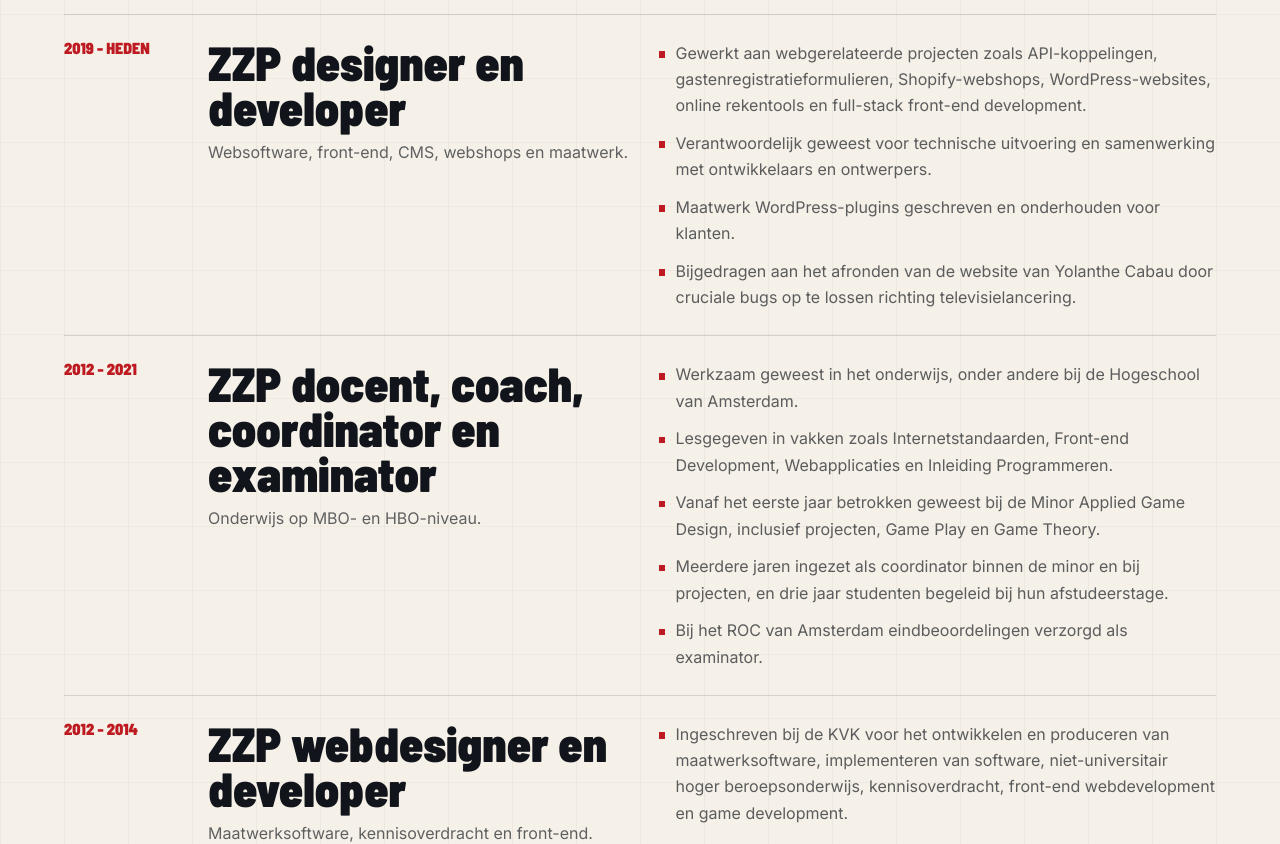
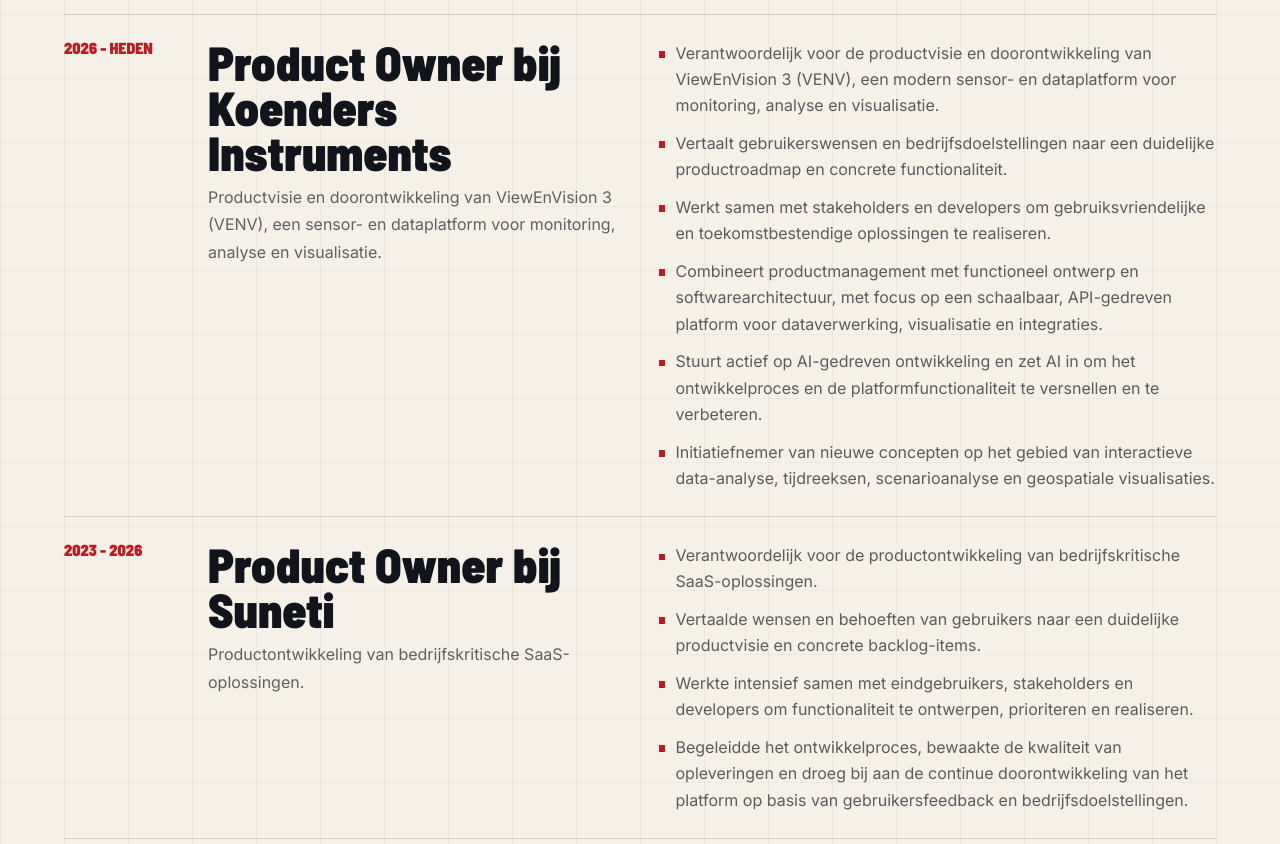
Before and after one commit to jleenman/vassal, a Nuxt app: page /cv in a window 1280 px wide. Shown: the part 1649-2493 px from the top of the page. Built offline with nearby package versions, Linux system fonts and the light colour scheme.

Commit message:
Update CV work history

```diff
--- a/pages/cv.vue
+++ b/pages/cv.vue
@@ -42,7 +42,31 @@
 
 const workExperience = [
   {
-    period: '2019 - heden',
+    period: '2026 - heden',
+    role: 'Product Owner bij Koenders Instruments',
+    context: 'Productvisie en doorontwikkeling van ViewEnVision 3 (VENV), een sensor- en dataplatform voor monitoring, analyse en visualisatie.',
+    details: [
+      'Verantwoordelijk voor de productvisie en doorontwikkeling van ViewEnVision 3 (VENV), een modern sensor- en dataplatform voor monitoring, analyse en visualisatie.',
+      'Vertaalt gebruikerswensen en bedrijfsdoelstellingen naar een duidelijke productroadmap en concrete functionaliteit.',
+      'Werkt samen met stakeholders en developers om gebruiksvriendelijke en toekomstbestendige oplossingen te realiseren.',
+      'Combineert productmanagement met functioneel ontwerp en softwarearchitectuur, met focus op een schaalbaar, API-gedreven platform voor dataverwerking, visualisatie en integraties.',
+      'Stuurt actief op AI-gedreven ontwikkeling en zet AI in om het ontwikkelproces en de platformfunctionaliteit te versnellen en te verbeteren.',
+      'Initiatiefnemer van nieuwe concepten op het gebied van interactieve data-analyse, tijdreeksen, scenarioanalyse en geospatiale visualisaties.',
+    ],
+  },
+  {
+    period: '2023 - 2026',
+    role: 'Product Owner bij Suneti',
+    context: 'Productontwikkeling van bedrijfskritische SaaS-oplossingen.',
+    details: [
+      'Verantwoordelijk voor de productontwikkeling van bedrijfskritische SaaS-oplossingen.',
+      'Vertaalde wensen en behoeften van gebruikers naar een duidelijke productvisie en concrete backlog-items.',
+      'Werkte intensief samen met eindgebruikers, stakeholders en developers om functionaliteit te ontwerpen, prioriteren en realiseren.',
+      'Begeleidde het ontwikkelproces, bewaakte de kwaliteit van opleveringen en droeg bij aan de continue doorontwikkeling van het platform op basis van gebruikersfeedback en bedrijfsdoelstellingen.',
+    ],
+  },
+  {
+    period: '2019 - 2025',
     role: 'ZZP designer en developer',
     context: 'Websoftware, front-end, CMS, webshops en maatwerk.',
     details: [
```
